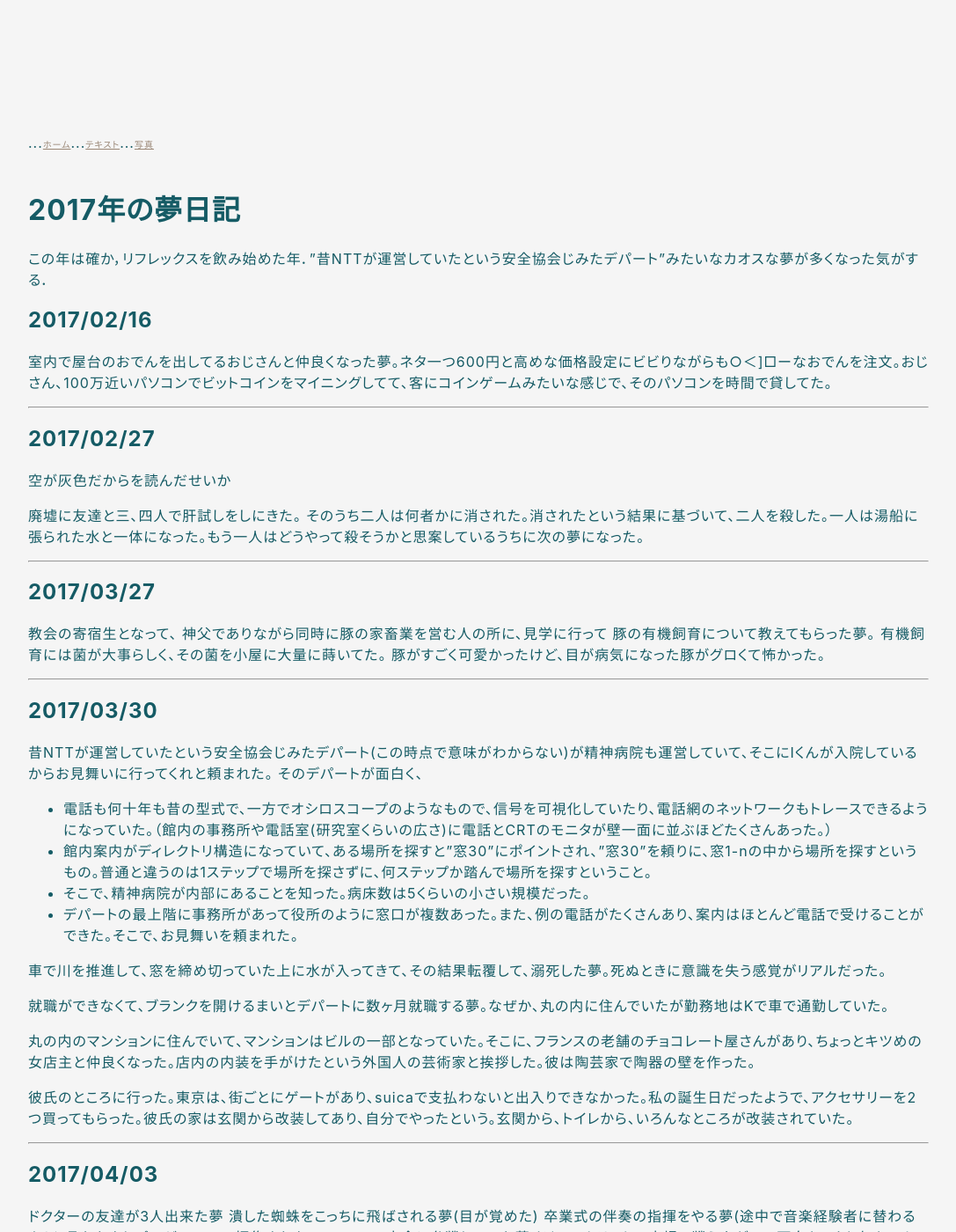
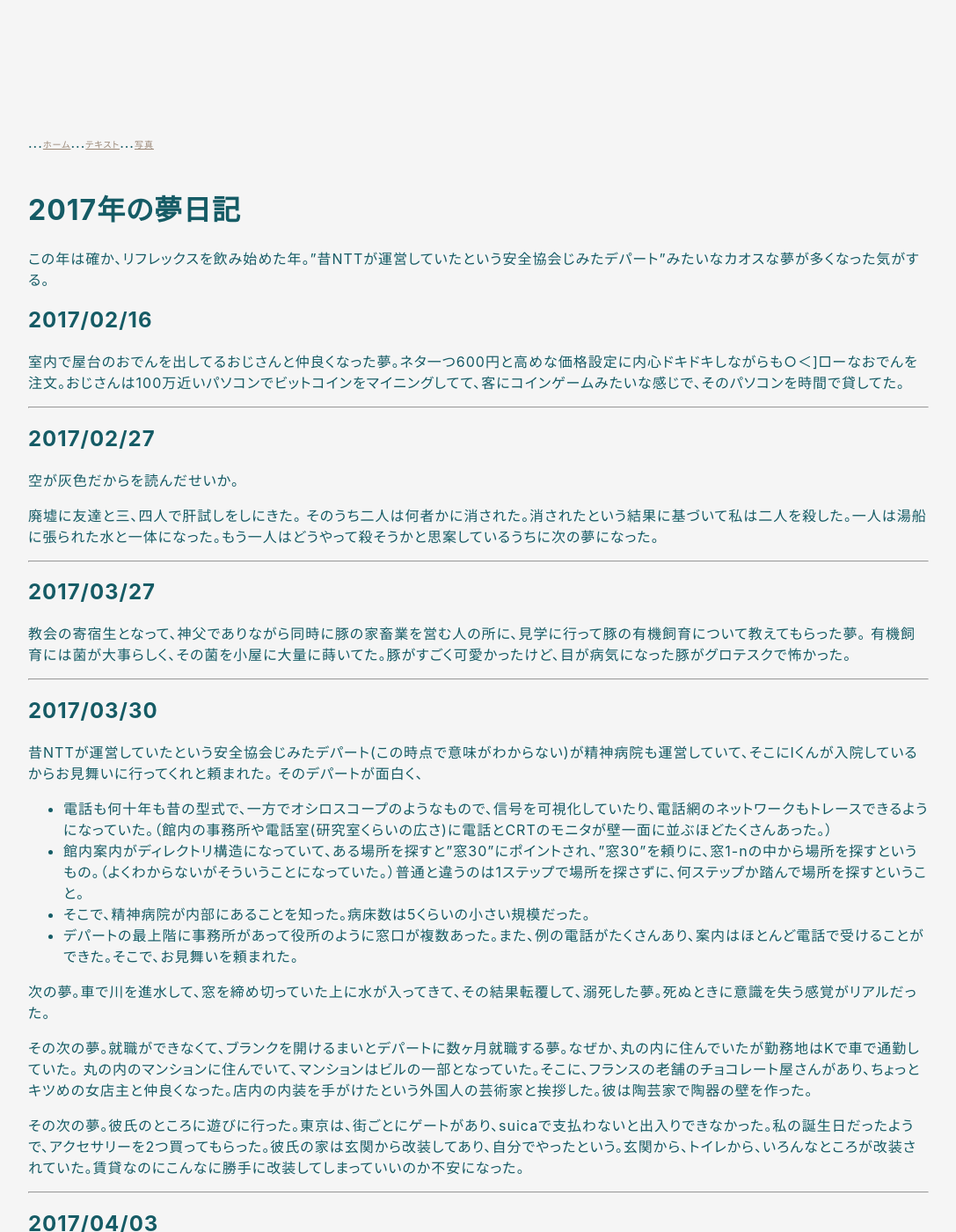
Before and after one commit to hihumi-riku/hihumi-riku.github.io, a Jekyll site: the page built from _posts/2019-01-25-dream_2017.md, in a window 1280 px wide and 1400 px high. Shown: the whole window at 88% size, without its empty margins (96-1183 px from the left). Built offline with Jekyll 4.4.1, drawn with Linux system fonts in a browser that asks for light colours; some of the changed text lies outside the part shown.

Commit message:
Update 2019-01-25-dream_2017.md

```diff
--- a/_posts/2019-01-25-dream_2017.md
+++ b/_posts/2019-01-25-dream_2017.md
@@ -4,31 +4,28 @@ title: 2017年の夢日記
 ---
 
 # 2017年の夢日記
-この年は確か，リフレックスを飲み始めた年．"昔NTTが運営していたという安全協会じみたデパート"みたいなカオスな夢が多くなった気がする．
+この年は確か、リフレックスを飲み始めた年。"昔NTTが運営していたという安全協会じみたデパート"みたいなカオスな夢が多くなった気がする。
 
 <a id="1"></a>
 <a href="#1"></a>
 ## 2017/02/16
-室内で屋台のおでんを出してるおじさんと仲良くなった夢。ネタ一つ600円と高めな価格設定にビビりながらも○＜]□ーなおでんを注文。おじさん、100万近いパソコンでビットコインをマイニングしてて、客にコインゲームみたいな感じで、そのパソコンを時間で貸してた。
+室内で屋台のおでんを出してるおじさんと仲良くなった夢。ネタ一つ600円と高めな価格設定に内心ドキドキしながらも○＜]□ーなおでんを注文。おじさんは100万近いパソコンでビットコインをマイニングしてて、客にコインゲームみたいな感じで、そのパソコンを時間で貸してた。
 
 ---
 <a id="2"></a>
 <a href="#2"></a>
 ## 2017/02/27
-空が灰色だからを読んだせいか
+空が灰色だからを読んだせいか。
 
 廃墟に友達と三、四人で肝試しをしにきた。
-そのうち二人は何者かに消された。消されたという結果に基づいて、二人を殺した。一人は湯船に張られた水と一体になった。もう一人はどうやって殺そうかと思案しているうちに次の夢になった。
+そのうち二人は何者かに消された。消されたという結果に基づいて私は二人を殺した。一人は湯船に張られた水と一体になった。もう一人はどうやって殺そうかと思案しているうちに次の夢になった。
 
 ---
 <a id="3"></a>
 <a href="#3"></a>
 ## 2017/03/27
-教会の寄宿生となって、
-神父でありながら同時に豚の家畜業を営む人の所に、見学に行って
-豚の有機飼育について教えてもらった夢。
-有機飼育には菌が大事らしく、その菌を小屋に大量に蒔いてた。
-豚がすごく可愛かったけど、目が病気になった豚がグロくて怖かった。
+教会の寄宿生となって、神父でありながら同時に豚の家畜業を営む人の所に、見学に行って豚の有機飼育について教えてもらった夢。
+有機飼育には菌が大事らしく、その菌を小屋に大量に蒔いてた。豚がすごく可愛かったけど、目が病気になった豚がグロテスクで怖かった。
 
 ---
 <a id="4"></a>
@@ -37,19 +34,19 @@ title: 2017年の夢日記
 昔NTTが運営していたという安全協会じみたデパート(この時点で意味がわからない)が精神病院も運営していて、そこにIくんが入院しているからお見舞いに行ってくれと頼まれた。
 そのデパートが面白く、
    - 電話も何十年も昔の型式で、一方でオシロスコープのようなもので、信号を可視化していたり、電話網のネットワークもトレースできるようになっていた。（館内の事務所や電話室(研究室くらいの広さ)に電話とCRTのモニタが壁一面に並ぶほどたくさんあった。）
-   - 館内案内がディレクトリ構造になっていて、ある場所を探すと”窓30”にポイントされ、”窓30”を頼りに、窓1-nの中から場所を探すというもの。普通と違うのは1ステップで場所を探さずに、何ステップか踏んで場所を探すということ。
+   - 館内案内がディレクトリ構造になっていて、ある場所を探すと”窓30”にポイントされ、”窓30”を頼りに、窓1-nの中から場所を探すというもの。（よくわからないがそういうことになっていた。）普通と違うのは1ステップで場所を探さずに、何ステップか踏んで場所を探すということ。
    - そこで、精神病院が内部にあることを知った。病床数は5くらいの小さい規模だった。
    - デパートの最上階に事務所があって役所のように窓口が複数あった。また、例の電話がたくさんあり、案内はほとんど電話で受けることができた。そこで、お見舞いを頼まれた。
 
-車で川を推進して、窓を締め切っていた上に水が入ってきて、その結果転覆して、溺死した夢。死ぬときに意識を失う感覚がリアルだった。
 
-就職ができなくて、ブランクを開けるまいとデパートに数ヶ月就職する夢。なぜか、丸の内に住んでいたが勤務地はKで車で通勤していた。
+次の夢。車で川を進水して、窓を締め切っていた上に水が入ってきて、その結果転覆して、溺死した夢。死ぬときに意識を失う感覚がリアルだった。
 
 
+その次の夢。就職ができなくて、ブランクを開けるまいとデパートに数ヶ月就職する夢。なぜか、丸の内に住んでいたが勤務地はKで車で通勤していた。
 丸の内のマンションに住んでいて、マンションはビルの一部となっていた。そこに、フランスの老舗のチョコレート屋さんがあり、ちょっとキツめの女店主と仲良くなった。店内の内装を手がけたという外国人の芸術家と挨拶した。彼は陶芸家で陶器の壁を作った。
 
 
-彼氏のところに行った。東京は、街ごとにゲートがあり、suicaで支払わないと出入りできなかった。私の誕生日だったようで、アクセサリーを2つ買ってもらった。彼氏の家は玄関から改装してあり、自分でやったという。玄関から、トイレから、いろんなところが改装されていた。
+その次の夢。彼氏のところに遊びに行った。東京は、街ごとにゲートがあり、suicaで支払わないと出入りできなかった。私の誕生日だったようで、アクセサリーを2つ買ってもらった。彼氏の家は玄関から改装してあり、自分でやったという。玄関から、トイレから、いろんなところが改装されていた。賃貸なのにこんなに勝手に改装してしまっていいのか不安になった。
 
 
 ---
@@ -78,7 +75,7 @@ title: 2017年の夢日記
 
 　父は母と離婚したその直後、東京にいる私に会えないかと連絡をとってきた。父は会社の金を横領し、刑事的な発展はしなかったものの、色々あって、今までの生活を捨てることになったようだった。目黒駅で待ち合わせることになった。私は、ちょうど付近の駅にこれから用事があったので、快諾した。
 
-　父はこれまでの事情を話した。父はあの遠い実家に帰るようだった。「大変だね。」と私は言った。これから私は靴とカバンを買うというと、買ってあげるよ、と父が提案した。私は父が帰るための飛行機代しかないことを知っていたので、断った。しかし、父がどうしてもというので、安い靴とカバンを偽りをもってお願いした。
+　父はこれまでの事情を話した。父はあの遠い実家に帰るようだった。「大変だね。」と私は言った。これから私は靴とカバンを買うというと、買ってあげるよ、と父が提案した。私は父が帰るための飛行機代しかないことを知っていたので、断った。しかし、父がどうしてもというので、欲しくない安い靴とカバンをお願いすることにした。
 
 　目黒から発つ電車の中で少し話をして、別れた。
 
@@ -101,7 +98,7 @@ title: 2017年の夢日記
 死の瞬間は恐怖から一瞬で解放されどこかへずっと落ちていく。慣れたところで湖にたどり着いた。その前世の前世の友人とそこで会い、女友達と死んだことを伝えて悲しんだ。その女友達の来世は彼氏であった。
 
 
-日本の輪廻の思想を色濃く受けた夢だった
+輪廻転生的な夢だった。
 
 ---
 <a id="10"></a>
```
Also changed, not shown: other parts of _posts/2019-01-25-dream_2017.md (+1 -1 lines).
